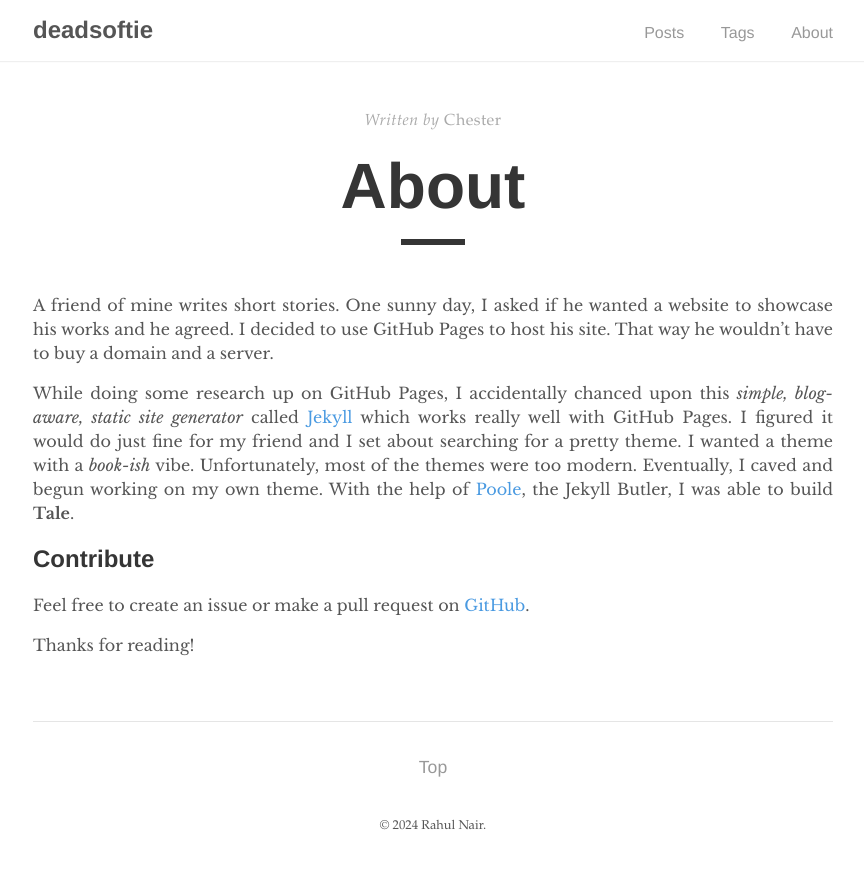
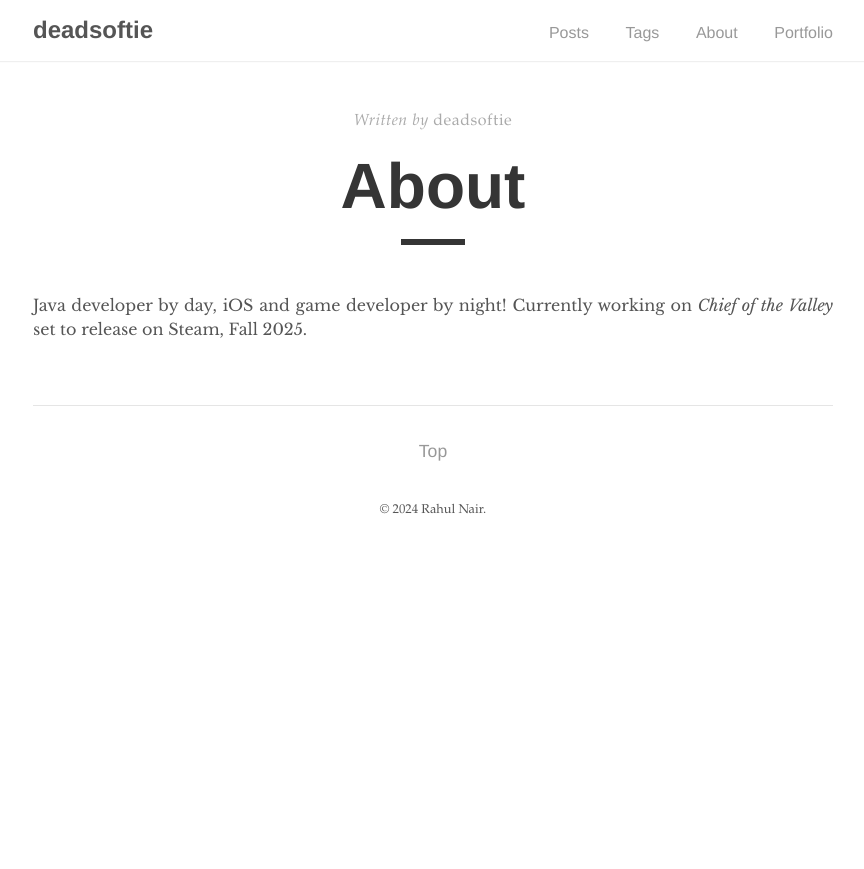
Before and after one commit to deadsoftie/deadsoftie-site, a Jekyll site: the page built from _pages/about.md, in a window 1280 px wide. Shown: the top 869 px of the page, without its empty margins (207-1071 px from the left). Built offline with Jekyll 4.4.1, drawn with Linux system fonts in a browser that asks for light colours.

Commit message:
Added portfolio to the blog

```diff
--- a/_includes/navigation.html
+++ b/_includes/navigation.html
@@ -7,6 +7,7 @@
       <li><a href="{{ site.baseurl }}/">Posts</a></li>
       <li><a href="{{ '/tags' | prepend: site.baseurl }}">Tags</a></li>
       <li><a href="{{ '/about' | prepend: site.baseurl }}">About</a></li>
+      <li><a href="{{ '/portfolio' | prepend: site.baseurl }}">Portfolio</a></li>
     </ul>
   </div>
 </nav>
--- a/_pages/about.md
+++ b/_pages/about.md
@@ -1,15 +1,8 @@
 ---
 layout: post
 title: "About"
-author: "Chester"
+author: "deadsoftie"
 permalink: /about/
 ---
 
-A friend of mine writes short stories. One sunny day, I asked if he wanted a website to showcase his works and he agreed. I decided to use GitHub Pages to host his site. That way he wouldn't have to buy a domain and a server.
-
-While doing some research up on GitHub Pages, I accidentally chanced upon this _simple, blog-aware, static site generator_ called [Jekyll](https://jekyllrb.com/) which works really well with GitHub Pages. I figured it would do just fine for my friend and I set about searching for a pretty theme. I wanted a theme with a _book-ish_ vibe. Unfortunately, most of the themes were too modern. Eventually, I caved and begun working on my own theme. With the help of [Poole](https://github.com/poole/poole), the Jekyll Butler, I was able to build **Tale**.
-
-## Contribute
-Feel free to create an issue or make a pull request on [GitHub](https://github.com/chesterhow/tale).
-
-Thanks for reading!
+Java developer by day, iOS and game developer by night! Currently working on *Chief of the Valley* set to release on Steam, Fall 2025.
```
Also changed, not shown: _layouts/fullscreen.html (added, +14 -0 lines), _layouts/portfolio.html (added, +13 -0 lines), _pages/portfolio.md (added, +6 -0 lines), _posts/2024-10-20-hello-world.md (+2 -0 lines), 1 other file.
